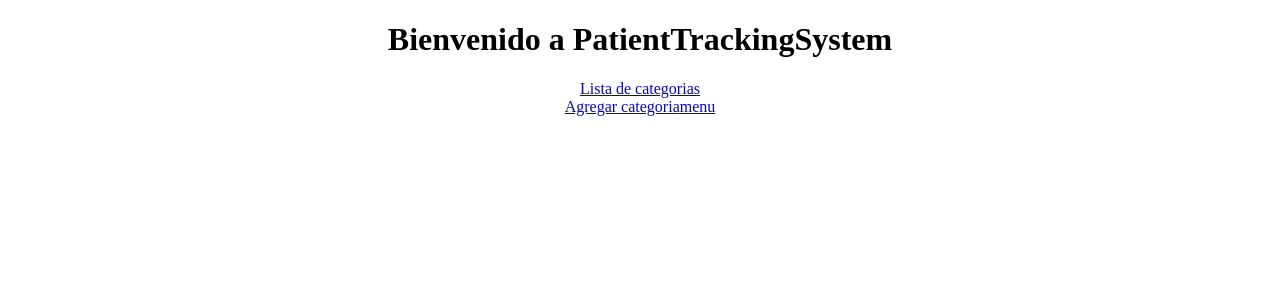
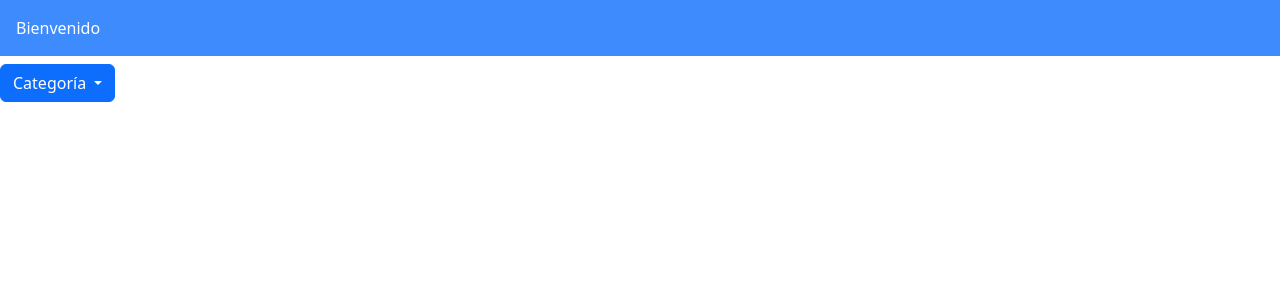
Before and after one commit to VikMannu/PatientTrackingSystem, an Angular app: page / in a window 1280 px wide. Shown: the top 300 px of the page. Built offline with nearby package versions, Linux system fonts and the light colour scheme.

Commit message:
Creado de menu

```diff
--- a/src/app/app-routing.module.ts
+++ b/src/app/app-routing.module.ts
@@ -14,7 +14,7 @@ const routes: Routes = [
     component: CategoryCreateComponent
   },
   {
-    path: 'menu',
+    path: '',
     component: MenuComponent
   }
 ];
--- a/src/app/app.component.html
+++ b/src/app/app.component.html
@@ -1,12 +1 @@
-<h1 style="text-align:center">
-  Bienvenido a {{ title }}
-</h1>
-<div style="text-align:center">
-  <a routerLink="/category-read">Lista de categorias</a>
-  <br/>
-  <a routerLink="/category-create">Agregar categoria</a>
-  <a routerLink="/menu">menu</a>
-  <div>
-    <router-outlet></router-outlet>
-  </div>
-</div>
+<router-outlet></router-outlet>
--- a/src/app/app.module.ts
+++ b/src/app/app.module.ts
@@ -9,6 +9,7 @@ import {FormsModule} from "@angular/forms";
 import {CategoryManagementService} from "./service/category-management/category-management.service";
 import { CategoryCreateComponent } from './category-management/category-create/category-create.component';
 import { MenuComponent } from './menu/menu.component';
+
 
 @NgModule({
   declarations: [
@@ -24,7 +25,6 @@ import { MenuComponent } from './menu/menu.component';
     FormsModule
   ],
   providers: [
-    CategoryManagementService
   ],
   bootstrap: [AppComponent]
 })
--- a/src/app/menu/menu.component.html
+++ b/src/app/menu/menu.component.html
@@ -1 +1,22 @@
-<p>menu works!</p>
+<section>
+  <div class="col-xs-1" aling="center">
+    <div class="p-3 mb-2 bg-primary text-white" style="--bs-bg-opacity: 0.8">
+      Bienvenido
+    </div>
+
+    <div class="btn-group">
+      <button
+        type="button"
+        class="btn btn-primary dropdown-toggle"
+        data-bs-toggle="dropdown"
+        aria-expanded="false"
+      >
+        Categoría
+      </button>
+      <ul class="dropdown-menu">
+        <li><a class="dropdown-item" href="/category-read">Listar categorias</a></li>
+        <li><a class="dropdown-item" href="/category-create">Crear categoria</a></li>
+      </ul>
+    </div>
+  </div>
+</section>
--- a/src/index.html
+++ b/src/index.html
@@ -6,7 +6,9 @@
   <base href="/">
   <meta name="viewport" content="width=device-width, initial-scale=1">
   <link rel="icon" type="image/x-icon" href="favicon.ico">
-  <script src="https://cdn.jsdelivr.net/npm/bootstrap@5.2.0/dist/js/bootstrap.min.js"></script>
+  <link href="https://cdn.jsdelivr.net/npm/bootstrap@5.2.0/dist/css/bootstrap.min.css" rel="stylesheet" integrity="sha384-gH2yIJqKdNHPEq0n4Mqa/HGKIhSkIHeL5AyhkYV8i59U5AR6csBvApHHNl/vI1Bx" crossorigin="anonymous">
+  <script src="https://cdn.jsdelivr.net/npm/bootstrap@5.2.0/dist/js/bootstrap.bundle.min.js" integrity="sha384-A3rJD856KowSb7dwlZdYEkO39Gagi7vIsF0jrRAoQmDKKtQBHUuLZ9AsSv4jD4Xa" crossorigin="anonymous"></script>
+
 </head>
 <body>
   <app-root></app-root>
```
